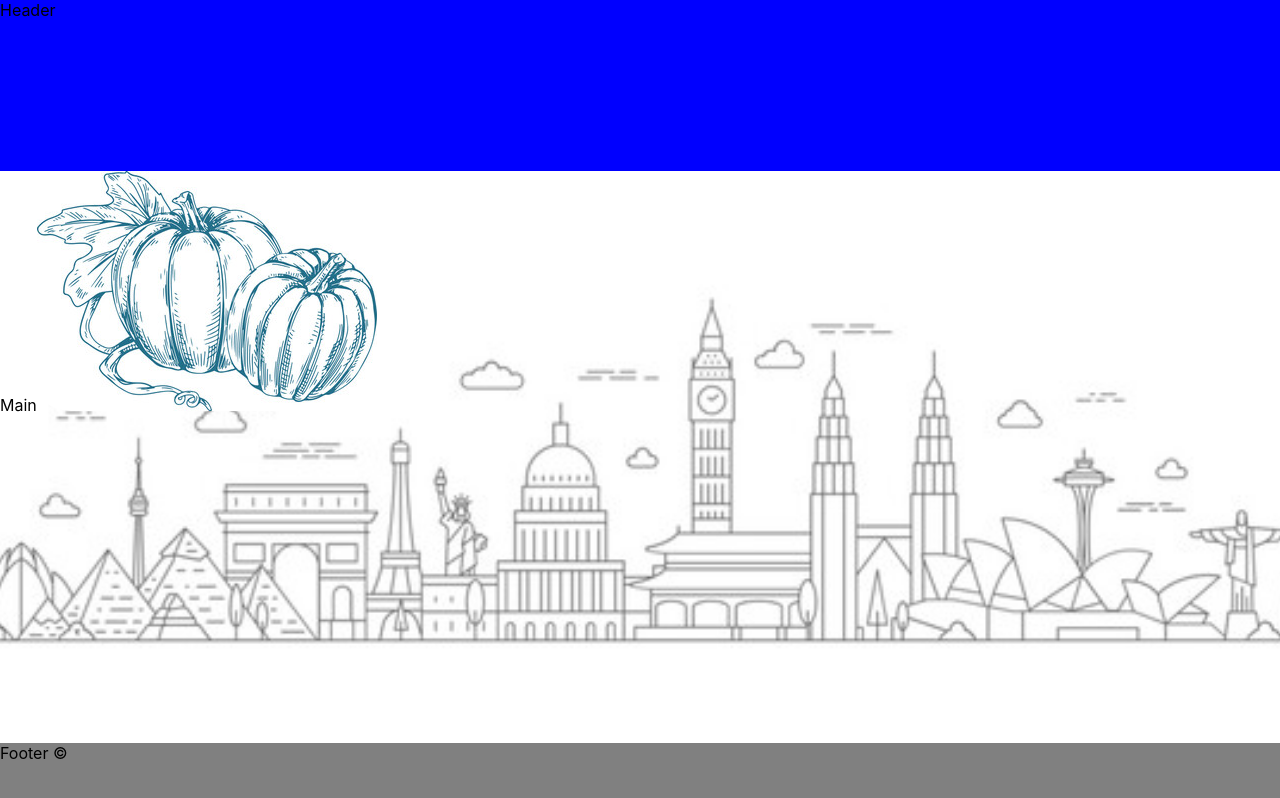
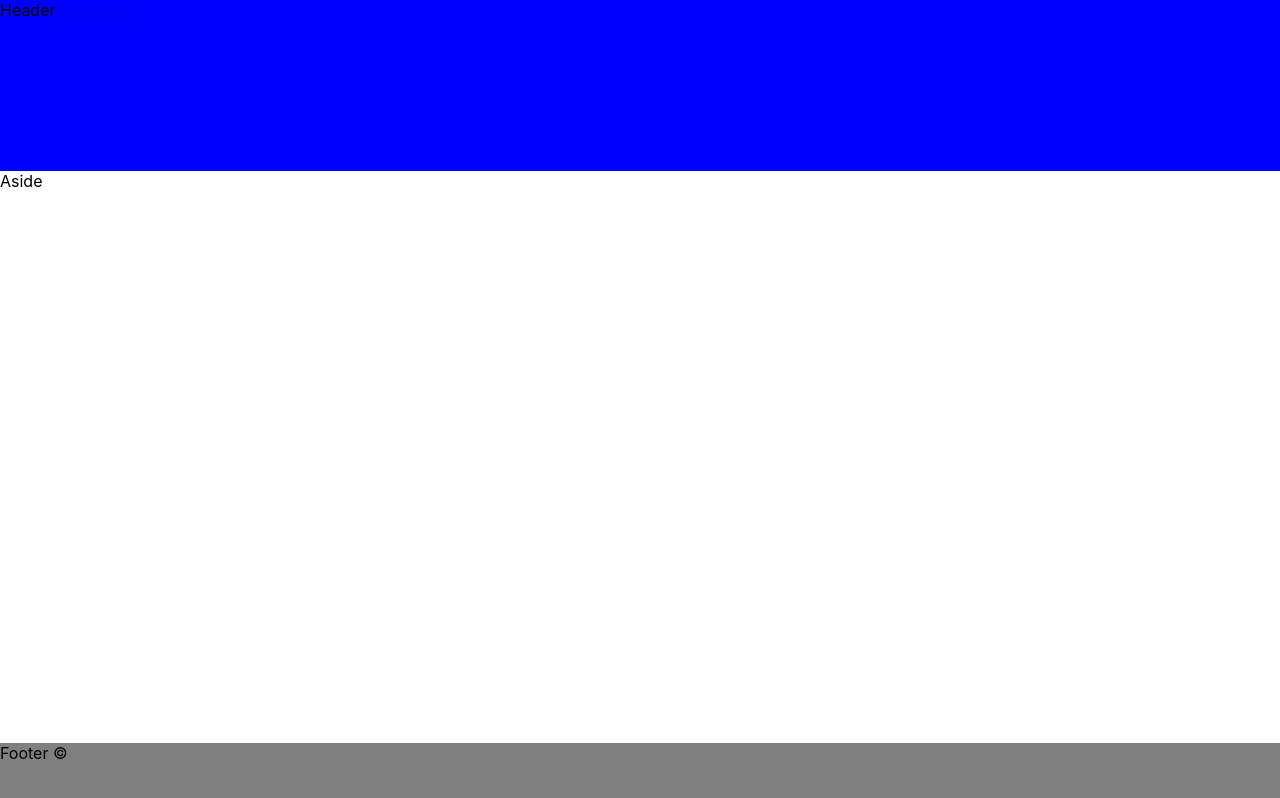
Before and after one commit to 19DennisBrown/GymWebsite, a React (Create React App) app: page /aside in a window 1280 px wide. Built offline with nearby package versions, Linux system fonts and the light colour scheme.

Commit message:
New files and their content

```diff
--- a/package.json
+++ b/package.json
@@ -8,6 +8,7 @@
     "@testing-library/user-event": "^13.5.0",
     "react": "^18.2.0",
     "react-dom": "^18.2.0",
+    "react-router-dom": "^6.10.0",
     "react-scripts": "5.0.1",
     "web-vitals": "^2.1.4"
   },
--- a/src/App.js
+++ b/src/App.js
@@ -1,13 +1,18 @@
 import './Styles/App.css';
 import Header from './Header.js';
 import Main from './Main.js';
+import Aside from './Aside.js';
 import Footer from './Footer.js';
+import {Routes, Route} from 'react-router-dom';
 
 function App() {
   return (
     <div className="App">
       <Header/>
-      <Main/>
+      <Routes>
+        <Route path='/' element={<Main/>}/>
+        <Route path='/aside' element={<Aside/>}/>
+      </Routes>
       <Footer/>
     </div>
   );
--- /dev/null
+++ b/src/Aside.js
@@ -0,0 +1,12 @@
+import React from 'react'
+
+
+const Aside = () => {
+  return (
+    <div>
+      Aside
+    </div>
+  )
+}
+
+export default Aside
--- a/src/Header.js
+++ b/src/Header.js
@@ -1,11 +1,15 @@
 
 import React from 'react'
 import './Styles/Header.css'
+import {NavLink} from 'react-router-dom'
+
 
 const Header = () => {
   return (
     <div className='container-header'>
       Header
+      <NavLink to='Main.js'>Main</NavLink>
+      <NavLink to='Aside.js'>Aside</NavLink>
     </div>
   )
 }
--- a/src/index.js
+++ b/src/index.js
@@ -2,10 +2,13 @@ import React from 'react';
 import ReactDOM from 'react-dom/client';
 import './Styles/index.css';
 import App from './App';
+import {BrowserRouter} from 'react-router-dom'
 
 const root = ReactDOM.createRoot(document.getElementById('root'));
 root.render(
   <React.StrictMode>
-    <App />
+    <BrowserRouter>
+       <App />
+    </BrowserRouter>
   </React.StrictMode>
 );
```
Also changed, not shown: 1 other file (tests, documents, lock files or other folders).
